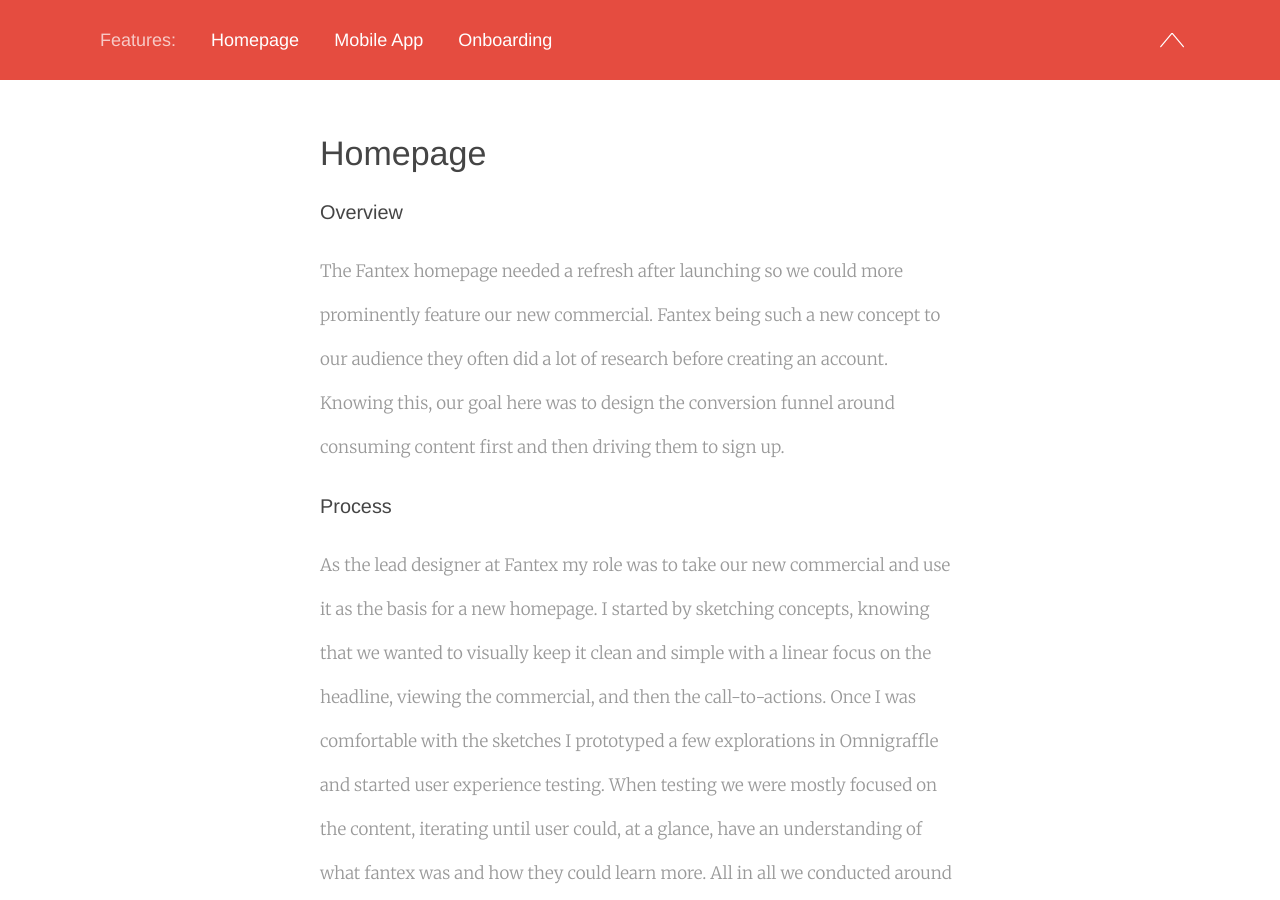
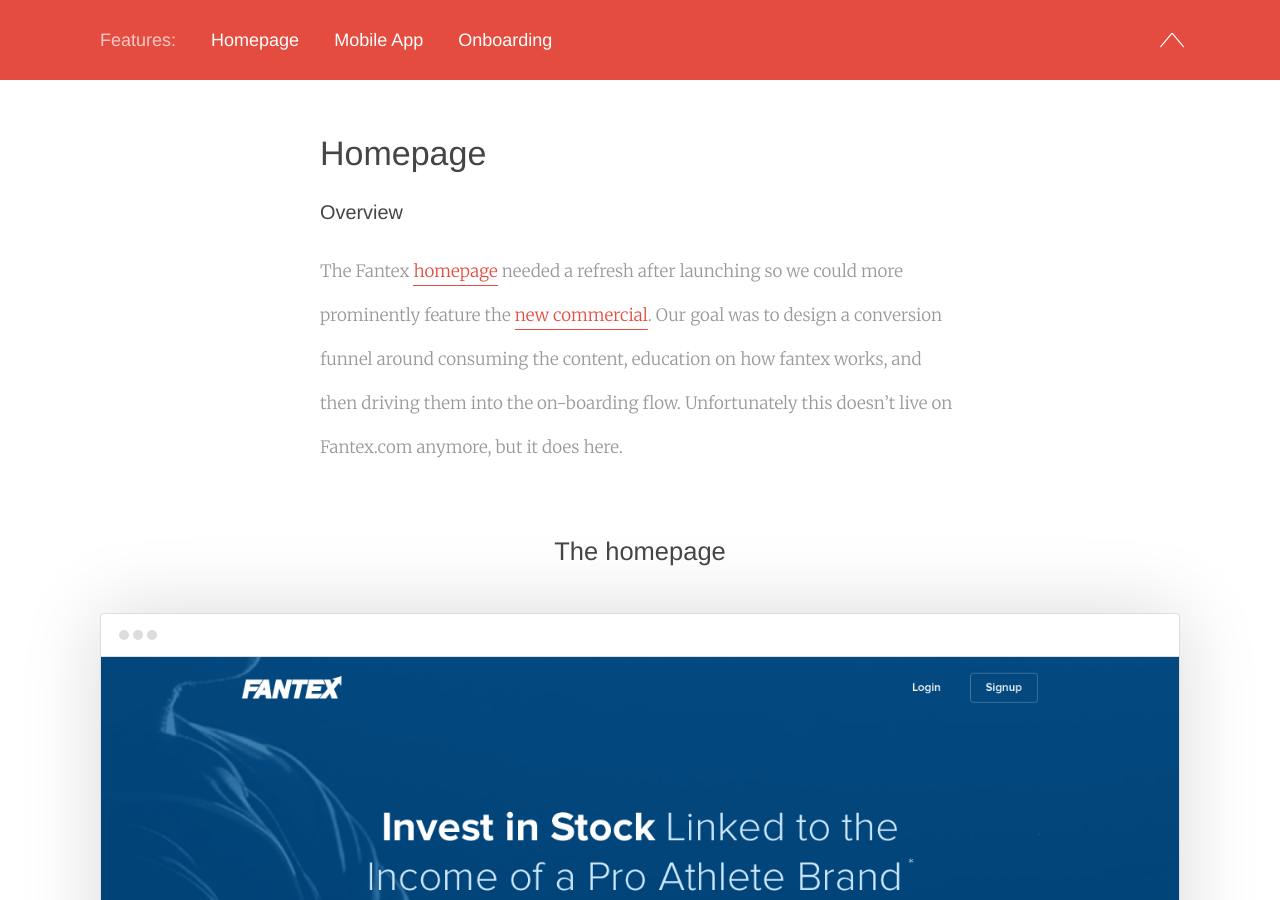
Before and after one commit to aaronrelph/aaronrelph.github.io, a Jekyll site: the page built from fantex.html, in a window 1280 px wide and 900 px high, scrolled down 889 px. Built offline with Jekyll 4.4.1, drawn with Linux system fonts in a browser that asks for light colours; nearby versions of some CDN libraries; some of the changed text lies outside the part shown.

Commit message:
Adding GIF to fantex and content update

```diff
--- a/_includes/footer.html
+++ b/_includes/footer.html
@@ -19,6 +19,6 @@
 
 </script>
 
-<!-- <script>
+<script>
   smoothScroll.init();
-</script> -->
+</script>
--- a/airbear.html
+++ b/airbear.html
@@ -28,8 +28,8 @@
       <p>Airbear is an app for new parents to log feedings. We started building this just after Jonathan and his wife had their first child. Something all new parents have to do is log feedings, whether it’s with pen and pad or in an app. We wanted to build something that was more than just a log of feedings, there are plenty of those apps. With AirBear we wanted something smarter that would learn from your activity and know when your next feeding should be, on which side, for how long and alert you when it’s time. There wasn’t anything like this. So we built AirBear.</p>
       <h2>The App</h2>
     </div>
-    <div class="feature-main airbear">
-    <img class="img-max-width-big" src="/images/work/airbear/1.png">
+    <div class="feature-main">
+      <img class="img-max-width-big" src="/images/work/airbear/1.png">
     </div>
   </div>
 
--- a/fantex.html
+++ b/fantex.html
@@ -48,9 +48,7 @@
     <div class="feature-main-content">
       <h1>Homepage</h1>
       <h3>Overview</h3>
-      <p>The Fantex homepage needed a refresh after launching so we could more prominently feature our new commercial. Fantex being such a new concept to our audience they often did a lot of research before creating an account. Knowing this, our goal here was to design the conversion funnel around consuming content first and then driving them to sign up.</p>
-      <h3>Process</h3>
-      <p>As the lead designer at Fantex my role was to take our new commercial and use it as the basis for a new homepage. I started by sketching concepts, knowing that we wanted to visually keep it clean and simple with a linear focus on the headline, viewing the commercial, and then the call-to-actions. Once I was comfortable with the sketches I prototyped a few explorations in Omnigraffle and started user experience testing. When testing we were mostly focused on the content, iterating until user could, at a glance, have an understanding of what fantex was and how they could learn more. All in all we conducted around 30 user interviews for this project. After working through the feedback I felt like we were in a good place to move into hi-fi comps and do one final round of UX tests just to make sure we hadn’t lost anything moving into color. From there I jumped into the browser writing the CSS, HTML, JS. Unfortunately this doesn’t live on Fantex.com anymore, but it does here.</p>
+      <p>The Fantex <a href="https://dribbble.com/shots/1700028-Animated-Homepage-UI">homepage</a> needed a refresh after launching so we could more prominently feature the <a href="https://www.youtube.com/watch?v=ElWSEBZ_uVo">new commercial</a>. Our goal was to design a conversion funnel around consuming the content, education on how fantex works, and then driving them into the on-boarding flow. Unfortunately this doesn’t live on Fantex.com anymore, but it does here.</p>
     </div>
 
     <div class="feature-main">
@@ -65,6 +63,11 @@
           <img src="/images/work/fantex/main.png">
         </div>
       </div>
+    </div>
+
+    <div class="feature-main">
+      <h2>Homepage animated</h2>
+      <img class="img-max-width-big" src="/images/work/fantex/fantex-homepage.gif">
     </div>
 
   </div>
```
Also changed, not shown: 11 other files.
